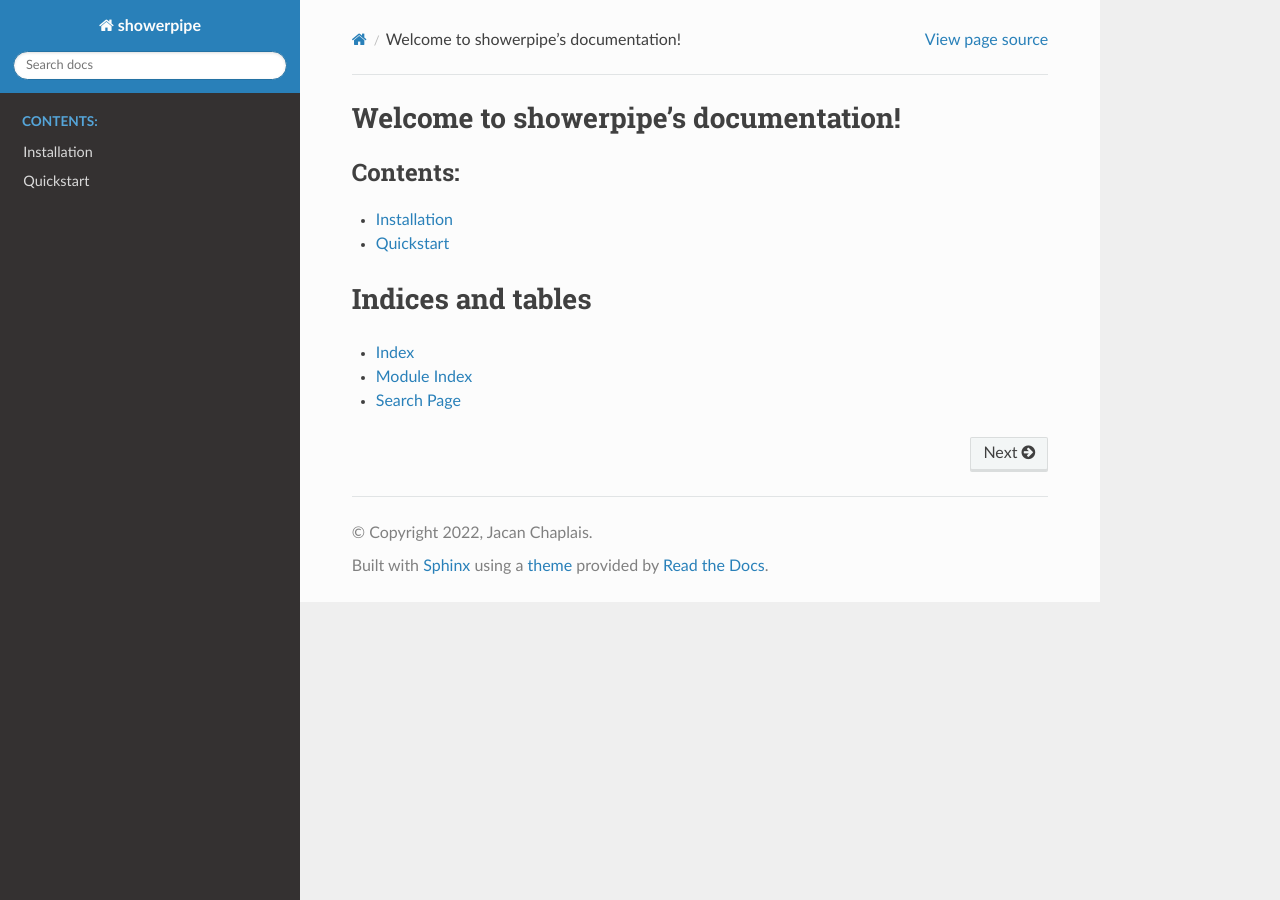
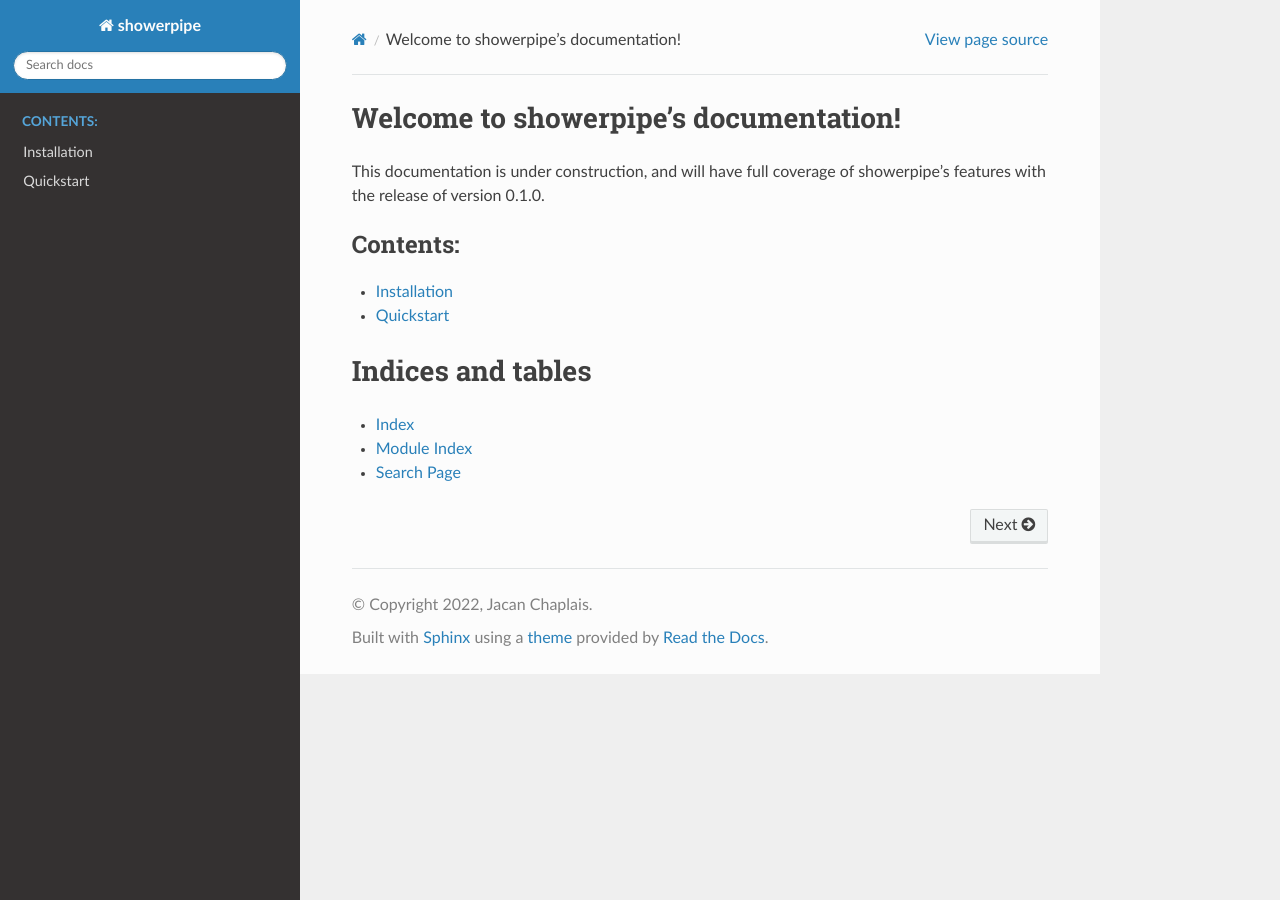
Before and after one commit to jacanchaplais/showerpipe, a Sphinx documentation site: the page built from docs/source/index.rst, in a window 1280 px wide. Built offline with Sphinx 7.4.7 and the Read the Docs theme 2.0.0, drawn with Linux system fonts in a browser that asks for light colours.

Commit message:
add construction disclaimer

```diff
--- a/docs/source/index.rst
+++ b/docs/source/index.rst
@@ -5,6 +5,9 @@
 
 Welcome to showerpipe's documentation!
 ======================================
+
+This documentation is under construction, and will have full coverage of
+showerpipe's features with the release of version 0.1.0.
 
 .. toctree::
    :maxdepth: 2
```
